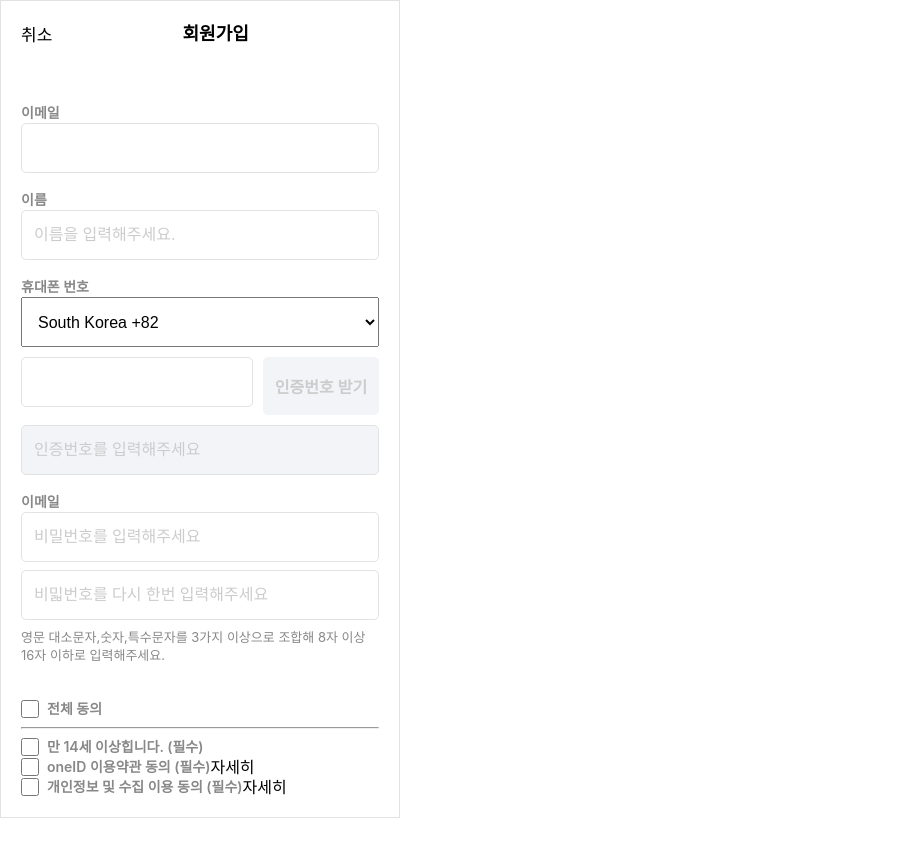
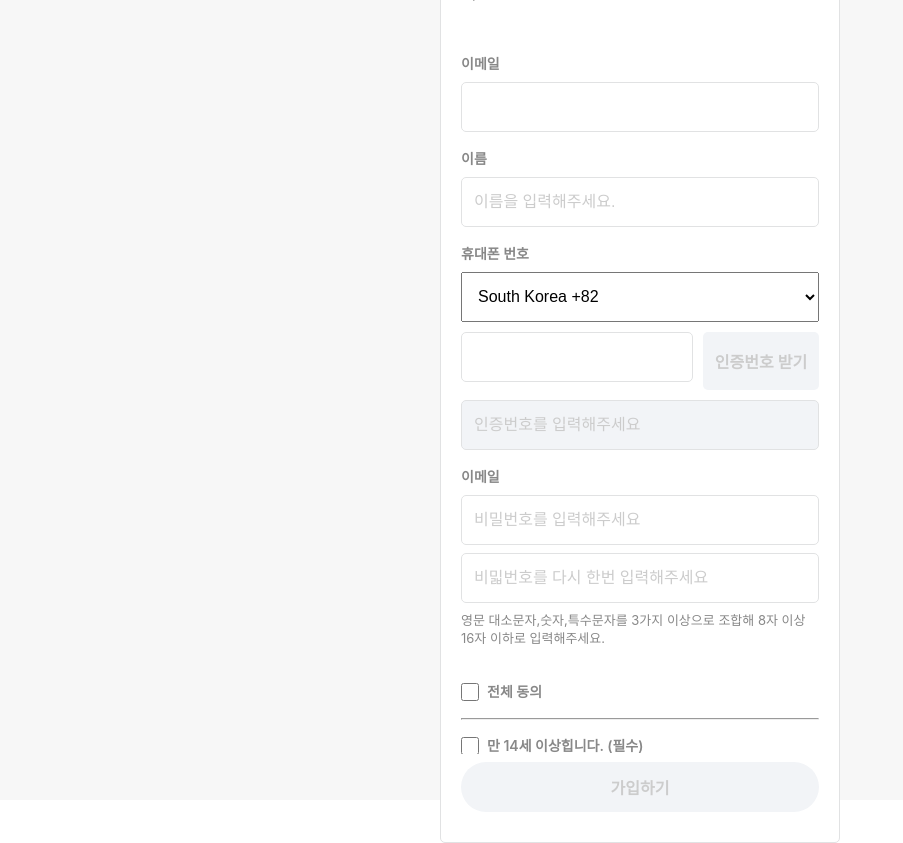
Before and after one commit to tjswo2292/asac_React, a React (Create React App) app: page /newsignup in a window 1280 px wide. Shown: the whole page, without its empty margins (0-903 px from the left). Before the commit the page ends 818 px from the top, so only its background shows below. Built offline with nearby package versions, Linux system fonts and the light colour scheme.

Commit message:
회원가입 UI 수정

```diff
--- /dev/null
+++ b/src/Components/UI/molecules/newSignUp/NewSignUpBtn.js
@@ -0,0 +1,13 @@
+import "./newSignUpBtn.css";
+
+const NewSignUpBtn = () => {
+  return (
+    <div className="new-sign-up-btn-box">
+      <button id="signUpBtn" type="submit">
+        <span>가입하기</span>
+      </button>
+    </div>
+  );
+};
+
+export default NewSignUpBtn;
--- /dev/null
+++ b/src/Components/UI/molecules/newSignUp/newSignUpBtn.css
@@ -0,0 +1,16 @@
+.new-sign-up-btn-box {
+  position: absolute;
+  width: 100%;
+  bottom: 0;
+  padding: 0 20px 20px 20px;
+}
+#signUpBtn {
+  width: 100%;
+  height: 3.125rem;
+  margin: 1.375rem 0 0.625rem 0;
+  border-radius: 1.563rem;
+  font-size: 1rem;
+  font-weight: bold;
+  color: #ccc;
+  background-color: #f2f4f7;
+}
--- a/src/Components/UI/molecules/newSignUp/newSignUpForm.css
+++ b/src/Components/UI/molecules/newSignUp/newSignUpForm.css
@@ -5,10 +5,14 @@
 
   --input-margin-bottom: 0.5rem;
 }
+.new-sign-up-form {
+  margin-top: 75px;
+}
 .new-sign-up-form form label {
   display: block;
   text-align: left;
   margin-top: var(--label-margin-top);
+  margin-bottom: 0.5rem;
   line-height: 1.25rem;
   font-size: 0.875rem;
   font-weight: 600;
@@ -73,11 +77,21 @@ input::-webkit-inner-spin-button {
 }
 .new-sign-up-form form .agree-wrap label {
   margin-top: 0;
+  margin-bottom: 0;
   margin-left: 0.5rem;
 }
 .new-sign-up-form form .agree-wrap .agree-box {
   display: flex;
   align-items: center;
+  margin: 1rem 0;
+}
+.new-sign-up-form form .agree-wrap .agree-box span {
+  color: #888;
+}
+.new-sign-up-form form .agree-wrap .agree-box:nth-child(4),
+.agree-box:nth-child(5) {
+  display: flex;
+  justify-content: space-between;
 }
 .new-sign-up-form form .agree-wrap .agree-box .id-agree-box {
   display: flex;
--- /dev/null
+++ b/src/Components/UI/organisms/NewSignUpBtnSection.js
@@ -0,0 +1,7 @@
+import NewSignUpBtn from "../molecules/newSignUp/NewSignUpBtn";
+
+const NewSignUpBtnSection = () => {
+  return <NewSignUpBtn />;
+};
+
+export default NewSignUpBtnSection;
--- /dev/null
+++ b/src/Components/UI/organisms/NewSignUpHeaderSection.js
@@ -0,0 +1,11 @@
+import NewSignUpTitle from "../molecules/newSignUp/NewSignUpTitle";
+import "./newSignUpHeaderSection.css";
+const NewSignUpHeaderSection = () => {
+  return (
+    <div className="new-sign-up-header-section">
+      <NewSignUpTitle />
+    </div>
+  );
+};
+
+export default NewSignUpHeaderSection;
--- a/src/Components/UI/organisms/NewSignUpSection.js
+++ b/src/Components/UI/organisms/NewSignUpSection.js
@@ -1,15 +1,12 @@
-import NewSignUpTitle from "../molecules/newSignUp/NewSignUpTitle";
+// import NewSignUpTitle from "../molecules/newSignUp/NewSignUpTitle";
 import NewSignUpForm from "../molecules/newSignUp/NewSignUpForm";
 
 import "./newSignUpSection.css";
 
 const NewSignUpSection = () => {
   return (
-    <div className="new-sign-up-section-wrap">
-      <NewSignUpTitle />
-      <div className="new-sign-up-section">
-        <NewSignUpForm />
-      </div>
+    <div className="new-sign-up-section">
+      <NewSignUpForm />
     </div>
   );
 };
--- /dev/null
+++ b/src/Components/UI/organisms/newSignUpHeaderSection.css
@@ -0,0 +1,5 @@
+.new-sign-up-header-section {
+  position: absolute;
+  width: 100%;
+  background-color: #fff;
+}
--- a/src/Components/UI/organisms/newSignUpSection.css
+++ b/src/Components/UI/organisms/newSignUpSection.css
@@ -1,4 +1,6 @@
 .new-sign-up-section {
-  overflow: hidden;
+  margin-top: 40px;
+  height: 48.45rem;
+  overflow: auto;
   margin: 1.25rem;
 }
--- a/src/Components/pages/NewSignUpPage.js
+++ b/src/Components/pages/NewSignUpPage.js
@@ -1,5 +1,5 @@
 import NewSignUpTemp from "../templates/NewSignUpTemp";
-
+import "./newSignUpPage.css";
 const NewSignUpPage = () => {
   return (
     <div className="new-sign-up-page">
--- a/src/Components/pages/newSignUpPage.css
+++ b/src/Components/pages/newSignUpPage.css
@@ -1,3 +1,7 @@
 .new-sign-up-page {
+  display: flex;
+  justify-content: center;
+  align-items: center;
+  height: 100vh;
   background-color: rgb(247, 247, 247);
 }
--- a/src/Components/templates/NewSignUpTemp.js
+++ b/src/Components/templates/NewSignUpTemp.js
@@ -1,11 +1,15 @@
 import NewSignUpSection from "../UI/organisms/NewSignUpSection";
+import NewSignUpHeaderSection from "../UI/organisms/NewSignUpHeaderSection";
+import NewSignUpBtnSection from "../UI/organisms/NewSignUpBtnSection";
 
 import "./newSignUpTemp.css";
 
 const NewSignUpTemp = () => {
   return (
     <div className="new-sign-up-temp">
+      <NewSignUpHeaderSection />
       <NewSignUpSection />
+      <NewSignUpBtnSection />
     </div>
   );
 };
--- a/src/Components/templates/newSignUpTemp.css
+++ b/src/Components/templates/newSignUpTemp.css
@@ -1,4 +1,8 @@
 .new-sign-up-temp {
+  position: relative;
   width: 25rem;
+  height: 55.313rem;
   border: 1px solid #e1e2e3;
+  border-radius: 0.313rem;
+  background-color: #fff;
 }
```
